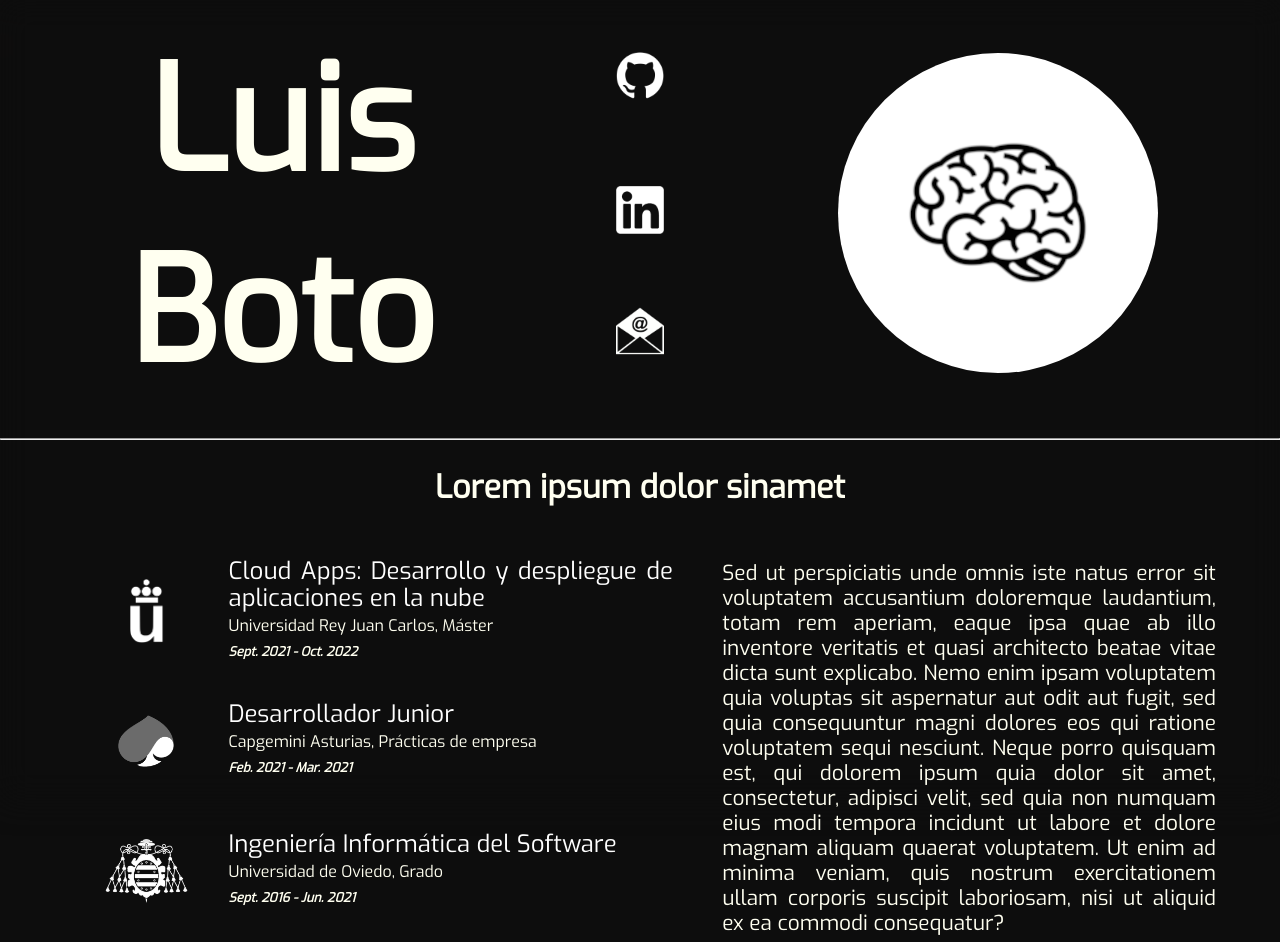
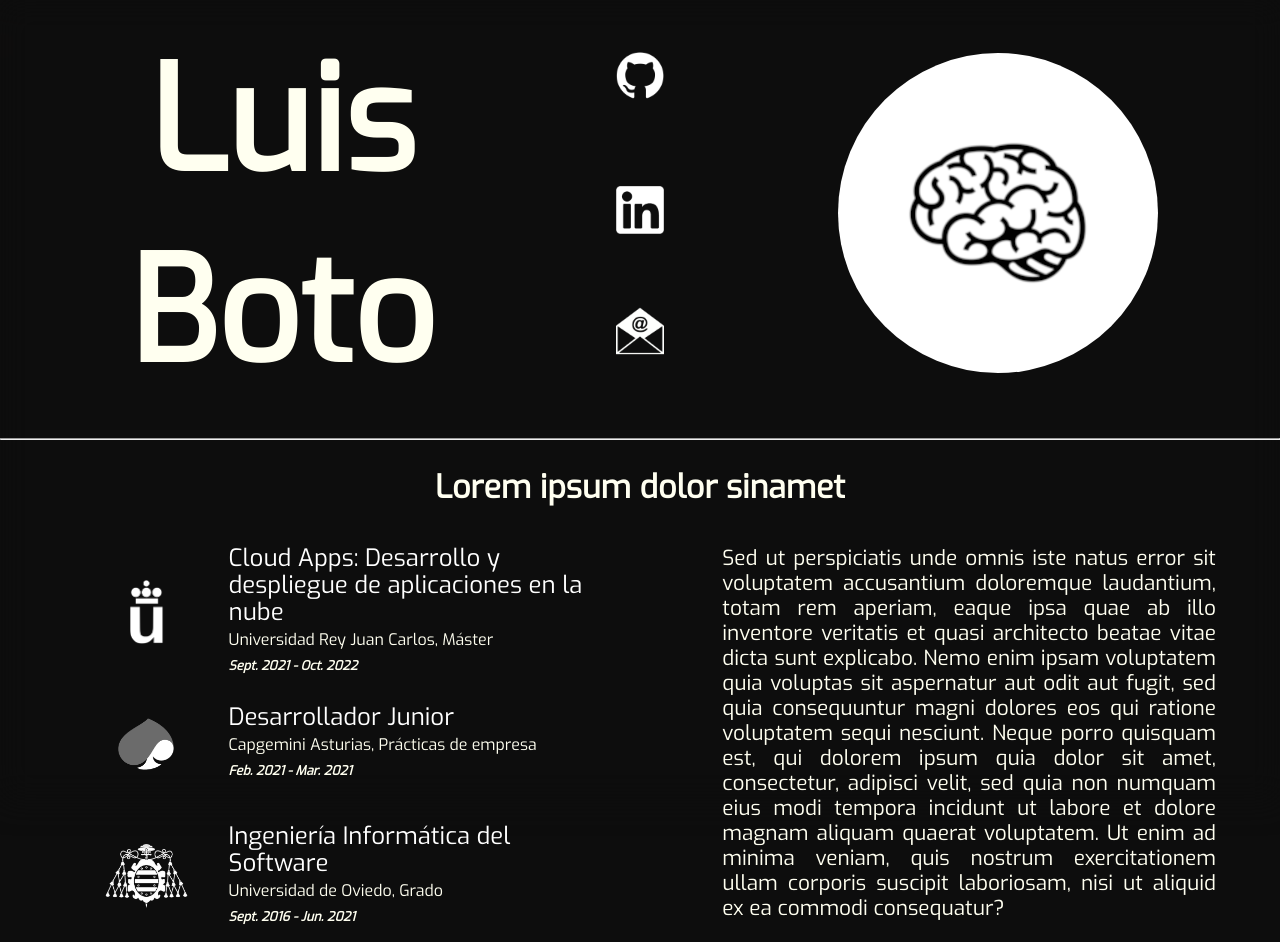
Before and after one commit to LuisBoto/luisboto, a plain HTML site: page docs/index.html in a window 1280 px wide. Drawn offline with Linux system fonts and the light colour scheme.

Commit message:
Bigger right margin on experience items

```diff
--- a/docs/css/pageStyle.css
+++ b/docs/css/pageStyle.css
@@ -112,10 +112,11 @@ h2, h3, p, hr, #verticalSeparator, #expContainer {
 }
 
 #expDescription {
-  grid-column: 3;
+  grid-column: 3 / 3;
   grid-row: 1 / 4;
   font-size: 1.3em;
-  margin-top: 3%;
+  align-self: stretch;
+  margin-top: 0;
 }
 
 .expLogo {
@@ -125,10 +126,9 @@ h2, h3, p, hr, #verticalSeparator, #expContainer {
 
 .expInfo {
   display: inline-block;
-  text-align: justify;
-  text-justify: auto;
+  text-align: left;
   justify-self: left;
-  margin-right: 10%;
+  margin-right: 25%;
   margin-left: 0;
 }
 
```
